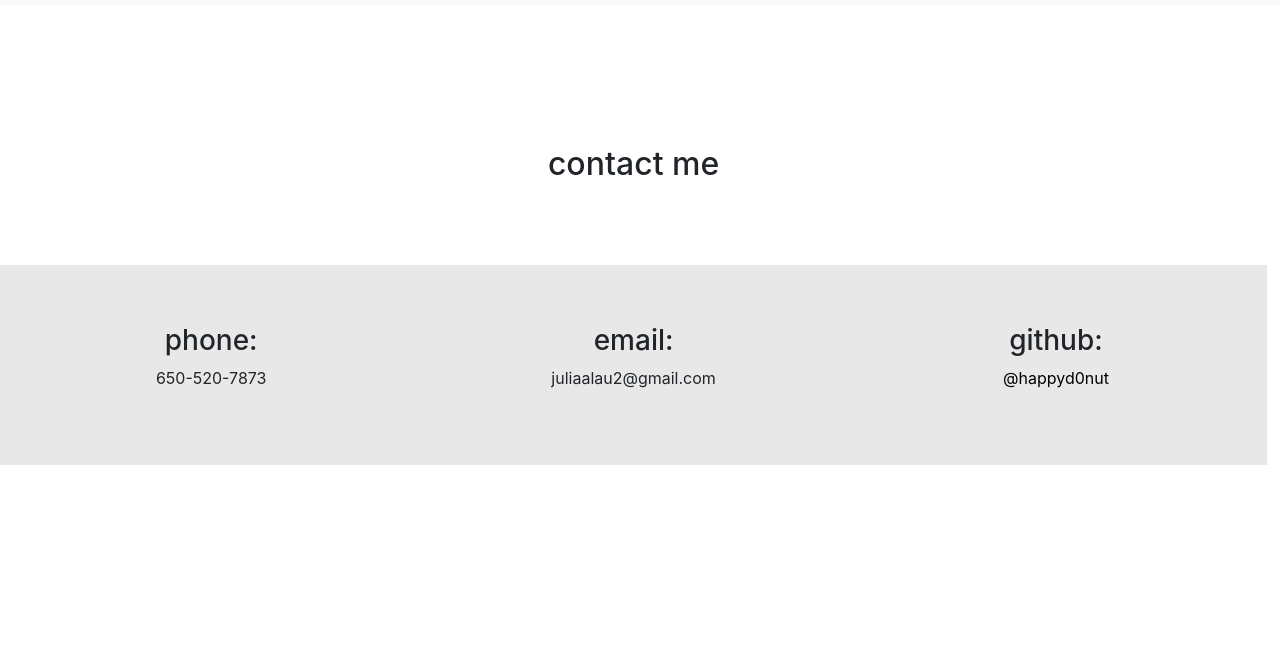
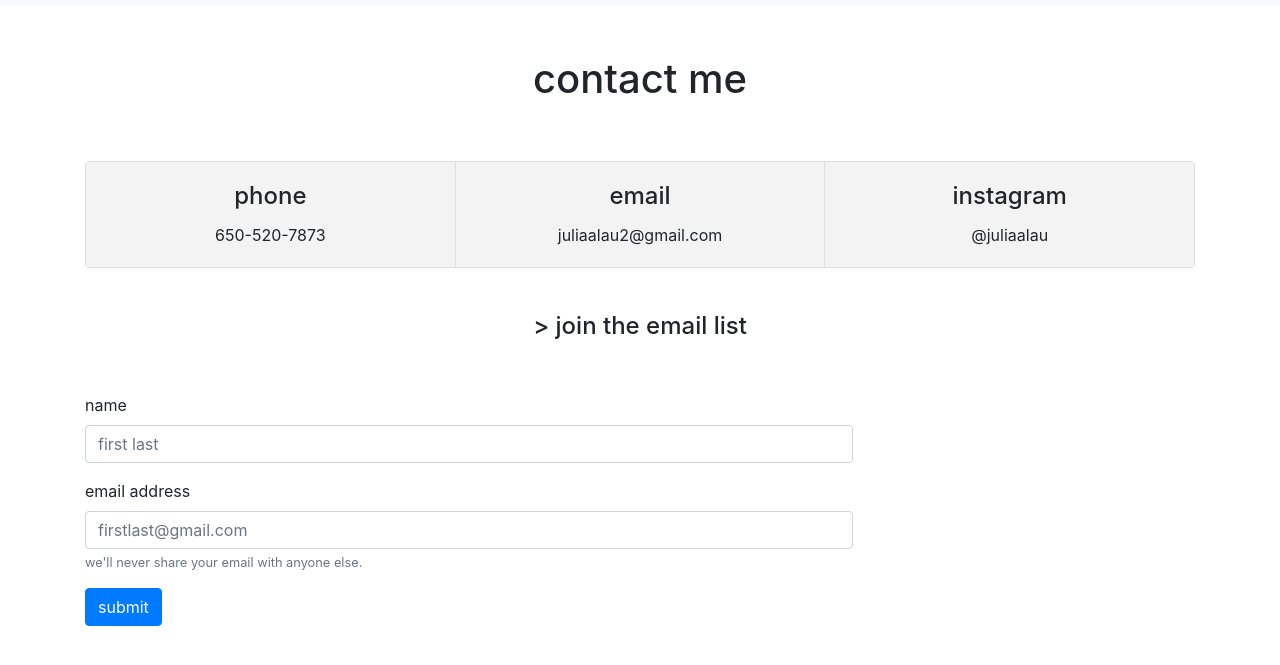
Before and after one commit to happyd0nut/ATCS-2022, a plain HTML site: page Portfolio/contact.html in a window 1280 px wide. Shown: the part 51-716 px from the top of the page. Drawn offline with nearby package versions, Linux system fonts and the light colour scheme.

Commit message:
finished contact

```diff
--- a/Portfolio/contact.html
+++ b/Portfolio/contact.html
@@ -34,20 +34,54 @@
             </div>
         </nav>
 
-        <div class="contact-main">
-            <h2>contact me</h2>
-            <div class="phone">
-                <h3>phone:</h3>
-                <p>650-520-7873</p>
+        <div class="container">
+
+            <div class="contact-main">
+                <h2>contact me</h2>
             </div>
-            <div class="email">
-                <h3>email:</h3>
-                <p>juliaalau2@gmail.com</p>
+
+            <div class="card-group">
+                <div class="card">
+                    <div class="card-body">
+                      <h5 class="card-title">phone</h5>
+                      <p class="card-text">650-520-7873</p>
+                    </div>
+                </div>
+
+                <div class="card">
+                    <div class="card-body">
+                      <h5 class="card-title">email</h5>
+                      <p class="card-text">juliaalau2@gmail.com</p>
+                    </div>
+                </div>
+
+                <div class="card">
+                    <div class="card-body">
+                      <h5 class="card-title">instagram</h5>
+                      <p class="card-text">@juliaalau</p>
+                    </div>
+                </div>
             </div>
-            <div class="github">
-                <h3>github:</h3>
-                <p><a target="_blank" href="https://github.com/happyd0nut">@happyd0nut</p>
-            </div>
+
+            <br>
+
+            <h4>> join the email list</h4>
+
+            <br>
+
+            <form class="format">
+                <div class="form-group">
+                  <label for="exampleInputPassword1">name</label>
+                  <input type="text" class="form-control" id="exampleInputPassword1" placeholder="first last">
+                </div>
+                <div class="form-group">
+                  <label for="exampleInputEmail1">email address</label>
+                  <input type="email" class="form-control" id="exampleInputEmail1" aria-describedby="emailHelp" placeholder="firstlast@gmail.com">
+                  <small id="emailHelp" class="form-text text-muted">we'll never share your email with anyone else.</small>
+                </div>
+                <button type="submit" class="btn btn-primary">submit</button>
+              </form>
+
         </div>
 
         <!-- Your Content ABOVE this Line -->
--- a/Portfolio/style/contact.css
+++ b/Portfolio/style/contact.css
@@ -1,36 +1,30 @@
 
 /* CONTACT */
 
-.contact-main {
-    display: grid;
-    grid-template-columns: 33% 33% 33%;
-    grid-template-rows: 140px 120px 200px;
+h2 {
+    padding: 50px;
+    text-align: center;
+    font-size: 2.5rem;
 }
 
-.contact-main h2 {
-    grid-row:2;
-    grid-column:2;
+h4 {
+    padding:20px;
     text-align: center;
 }
 
-.contact-main div {
-    grid-row:3;
-    display:flex;
-    align-items: center;
-    flex-direction: column;
-    align-content: center;
-    justify-content: center;
-    background-color: rgb(232, 232, 232);
+.card-group {
+    text-align: center;
 }
 
-.phone {
-    grid-column:1;
+.card-title {
+    font-size:1.5em
 }
 
-.email {
-    grid-column:2;
+.card-body{
+    background-color: rgb(243, 243, 243);
 }
 
-.github {
-    grid-column:3;
+.format {
+    max-width: 1000px;
+    width:60vw;
 }
```
Also changed, not shown: Portfolio/about.html (+3 -3 lines), Portfolio/index.html (+2 -2 lines).
